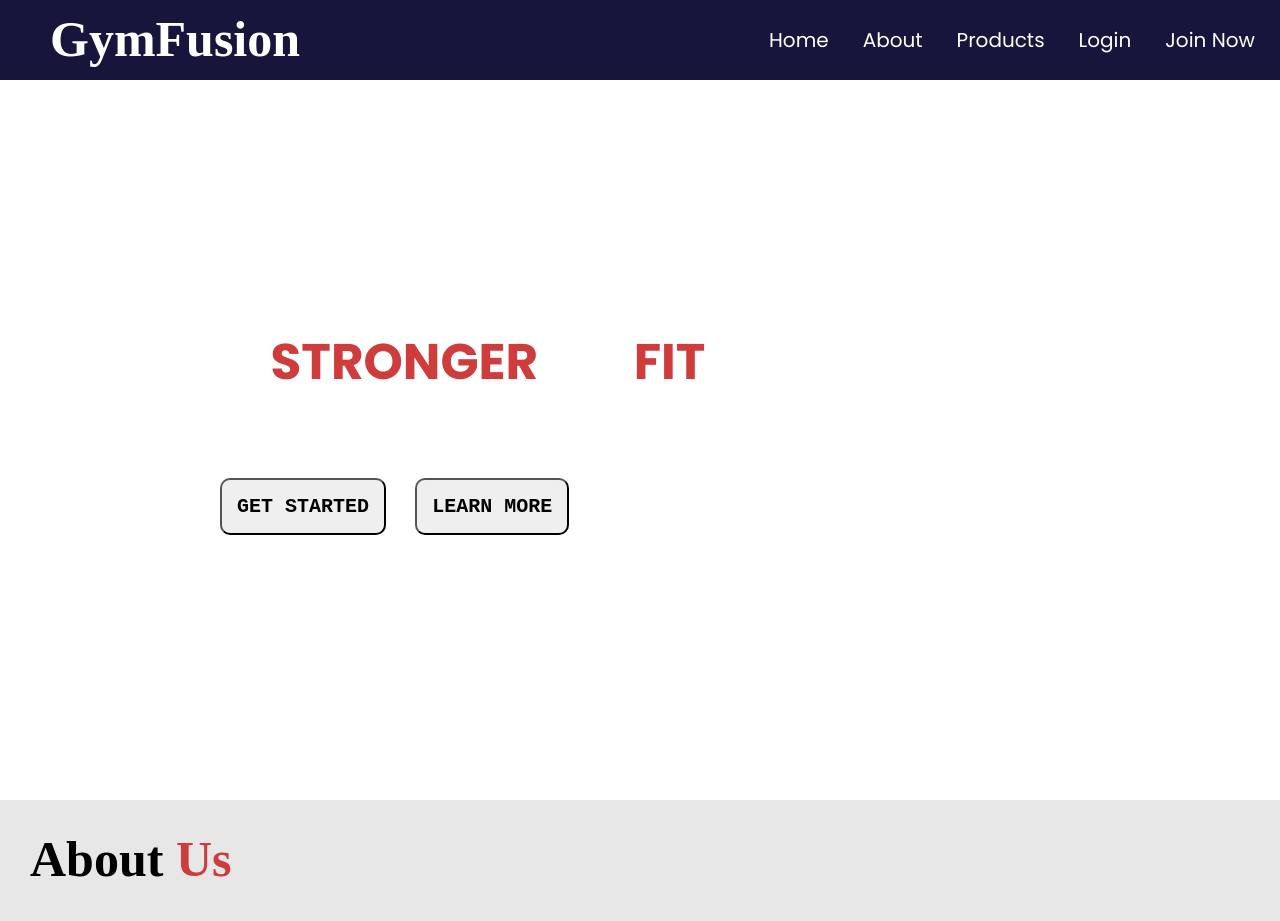
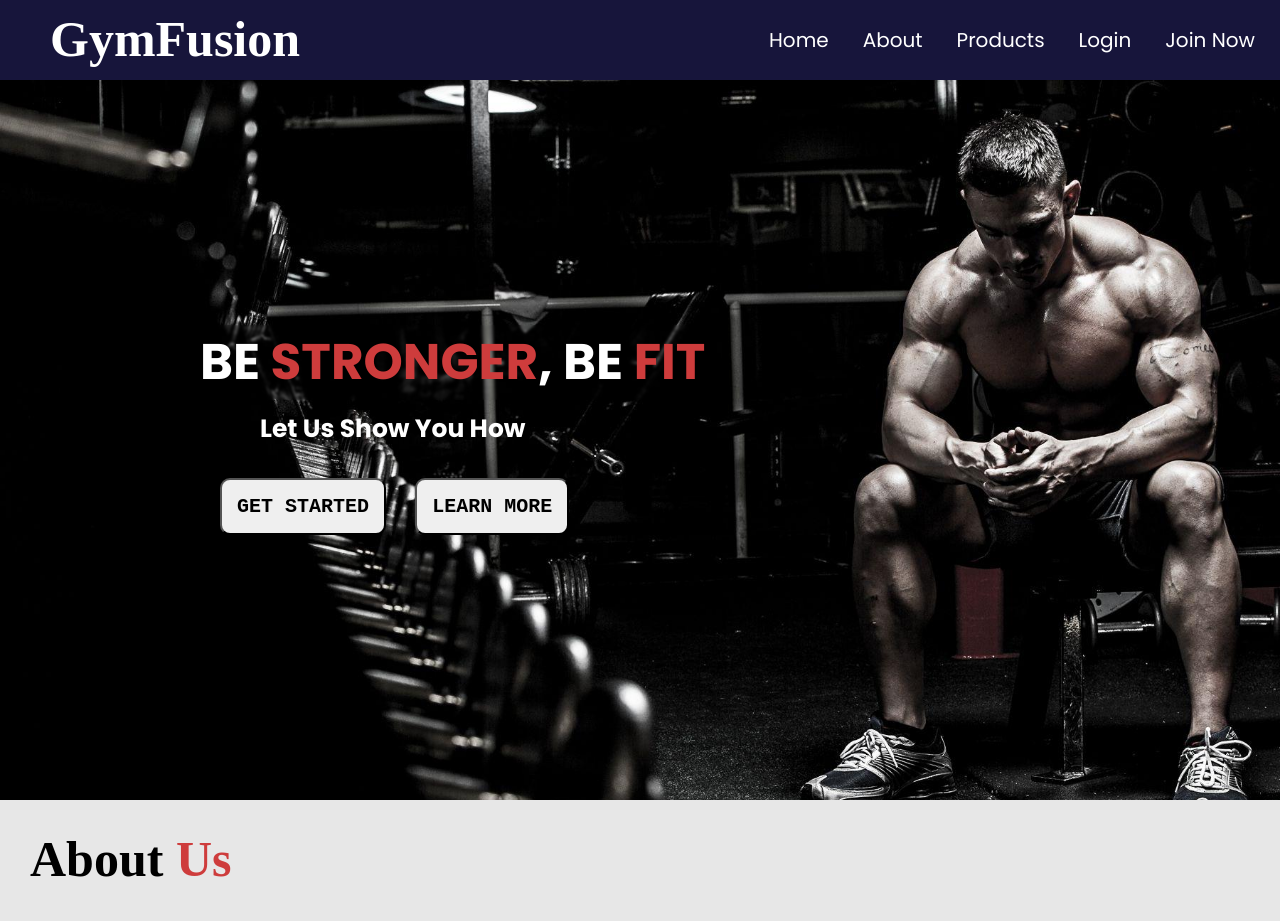
Before and after one commit to Sumanraj-P/SHAN-AI, a plain HTML site: page index.html in a window 1280 px wide. Shown: the top 921 px of the page. Drawn offline with Linux system fonts and the light colour scheme; files whose address does not match are found by name; a web font is replaced by a local one.

Commit message:
Update style.css

```diff
--- a/style.css
+++ b/style.css
@@ -38,7 +38,7 @@
 }
 
 .main{
-    background: url(images/background.jpg);
+    background: url(background.jpg);
     width: 100%;
     height: 90vh;
     background-size: cover;
```
